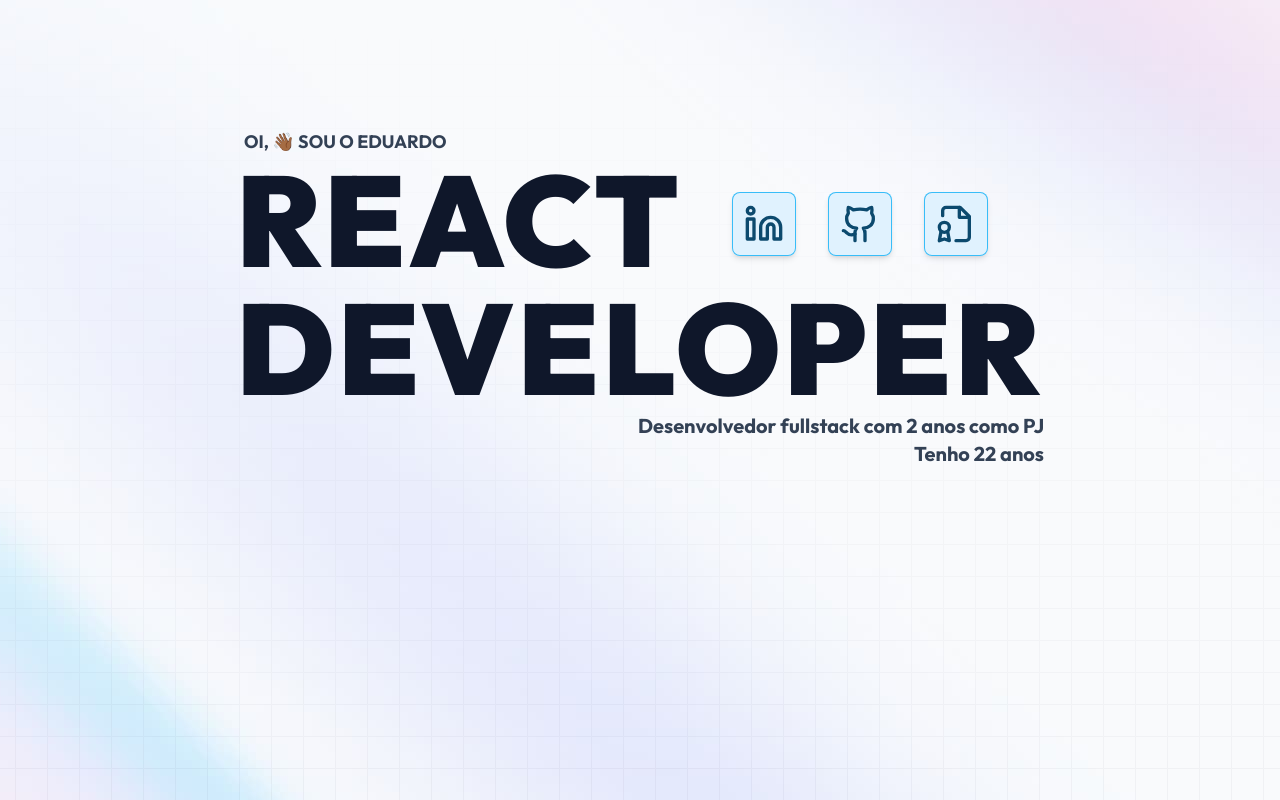
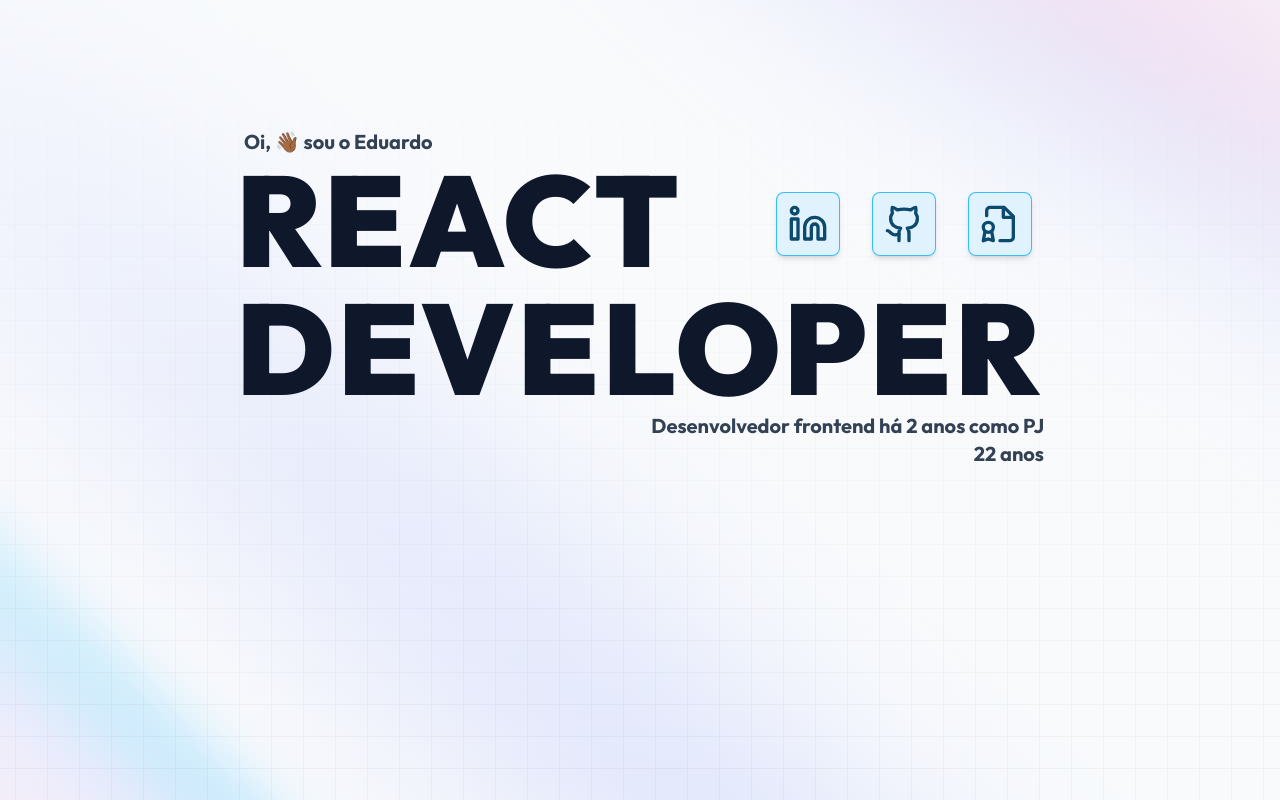
Before and after one commit to Edu-Arcanjo/portfolio, a Next.js app: page / in a window 1280 px wide. Built offline with nearby package versions, Linux system fonts and the light colour scheme; what tailwindcss-radix would draw is missing.

Commit message:
feat(hero): add a tooltip in hero buttons

```diff
--- a/package.json
+++ b/package.json
@@ -9,6 +9,7 @@
     "lint": "next lint"
   },
   "dependencies": {
+    "@radix-ui/react-tooltip": "^1.0.6",
     "@types/node": "20.4.7",
     "@types/react": "18.2.18",
     "@types/react-dom": "18.2.7",
--- a/src/app/page.tsx
+++ b/src/app/page.tsx
@@ -1,20 +1,30 @@
-import Image from "next/image";
 import background from "@/assets/background.jpg";
 import tile from "@/assets/tile.svg";
 import { FileBadge, GithubIcon, LinkedinIcon } from "lucide-react";
+import {
+  Tooltip,
+  TooltipContent,
+  TooltipProvider,
+  TooltipTrigger,
+} from "@/components/Tooltip";
 
 const links = [
   {
     icon: LinkedinIcon,
-    href: "#",
+    href: "https://www.linkedin.com/in/eduardo-santos-86b07020b/",
+    hover: "Linkedin",
+    target: "blank",
   },
   {
     icon: GithubIcon,
-    href: "#",
+    href: "https://github.com/Edu-Arcanjo",
+    hover: "GitHub",
+    target: "blank",
   },
   {
     icon: FileBadge,
     href: "#",
+    hover: "Currículo",
   },
 ];
 
@@ -53,7 +63,7 @@
         {/* content */}
         <div className="relative mx-auto flex max-w-5xl flex-col justify-center pt-20 sm:pt-24 lg:pt-32">
           <div className="relative mx-auto">
-            <p className="ml-2 text-lg font-bold uppercase text-slate-700">
+            <p className="ml-2 text-xl font-bold text-slate-700">
               Oi, 👋🏾 sou o Eduardo
             </p>
             <h1 className="relative text-4xl font-black uppercase tracking-wide text-slate-900 sm:text-5xl lg:text-9xl">
@@ -65,21 +75,29 @@
             </h1>
             <div className="flex justify-end">
               <p className="max-w-md text-end text-xl font-bold text-slate-700">
-                Desenvolvedor fullstack com {jobAge} anos como PJ
+                Desenvolvedor frontend há {jobAge} anos como PJ
                 <br />
-                Tenho {age} anos
+                {age} anos
               </p>
             </div>
-            <div className="absolute right-14 top-16">
+            <div className="absolute right-3 top-16">
               <ul className="flex space-x-8">
-                {links.map(({ icon: Icon, href }) => (
-                  <li className="h-16 w-16">
-                    <a
-                      href={href}
-                      className="flex h-full w-full items-center justify-center rounded-lg bg-sky-100 text-sky-900 shadow-md ring-1 ring-inset ring-sky-400 transition-all duration-300 hover:bg-sky-200 hover:text-sky-950 hover:ring"
-                    >
-                      <Icon className="h-10 w-10" />
-                    </a>
+                {links.map(({ icon: Icon, href, target, hover }) => (
+                  <li>
+                    <TooltipProvider delayDuration={0}>
+                      <Tooltip>
+                        <TooltipTrigger>
+                          <a
+                            href={href}
+                            className="flex h-16 w-16 items-center justify-center rounded-lg bg-sky-100 text-sky-900 shadow-md ring-1 ring-inset ring-sky-400 transition-all duration-300 hover:bg-sky-200 hover:text-sky-950 hover:ring"
+                            target={target}
+                          >
+                            <Icon className="h-10 w-10" />
+                          </a>
+                        </TooltipTrigger>
+                        <TooltipContent>{hover}</TooltipContent>
+                      </Tooltip>
+                    </TooltipProvider>
                   </li>
                 ))}
               </ul>
--- /dev/null
+++ b/src/components/Tooltip.tsx
@@ -0,0 +1,30 @@
+"use client";
+
+import * as React from "react";
+import * as TooltipPrimitive from "@radix-ui/react-tooltip";
+
+import { cn } from "@/lib/utils";
+
+const TooltipProvider = TooltipPrimitive.Provider;
+
+const Tooltip = TooltipPrimitive.Root;
+
+const TooltipTrigger = TooltipPrimitive.Trigger;
+
+const TooltipContent = React.forwardRef<
+  React.ElementRef<typeof TooltipPrimitive.Content>,
+  React.ComponentPropsWithoutRef<typeof TooltipPrimitive.Content>
+>(({ className, sideOffset = 4, ...props }, ref) => (
+  <TooltipPrimitive.Content
+    ref={ref}
+    sideOffset={sideOffset}
+    className={cn(
+      "z-50 overflow-hidden rounded-md border bg-slate-950 px-3 py-1.5 text-sm text-slate-100 shadow-md animate-in fade-in-0 zoom-in-95 data-[side=bottom]:slide-in-from-top-2 data-[side=left]:slide-in-from-right-2 data-[side=right]:slide-in-from-left-2 data-[side=top]:slide-in-from-bottom-2 rdx-state-closed:animate-out rdx-state-closed:fade-out-0 rdx-state-closed:zoom-out-95",
+      className,
+    )}
+    {...props}
+  />
+));
+TooltipContent.displayName = TooltipPrimitive.Content.displayName;
+
+export { Tooltip, TooltipTrigger, TooltipContent, TooltipProvider };
```
Also changed, not shown: 1 other file (tests, documents, lock files or other folders).
